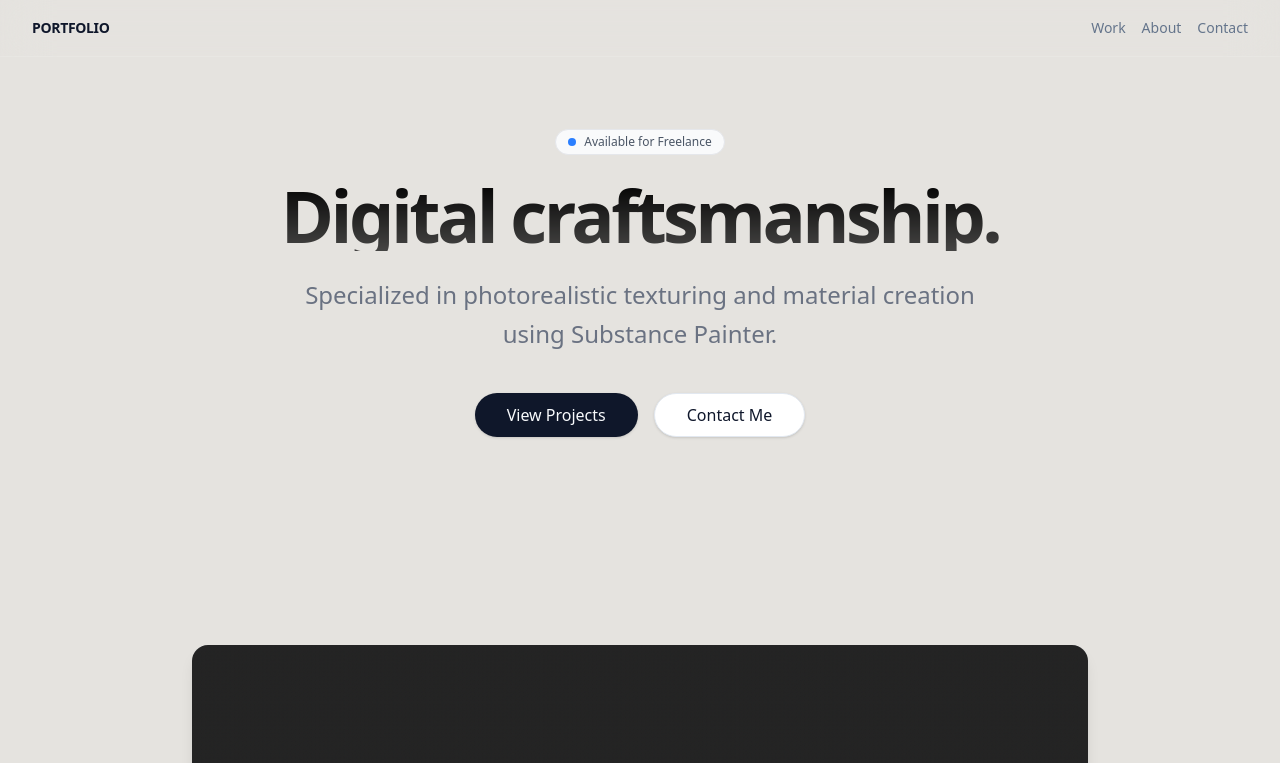
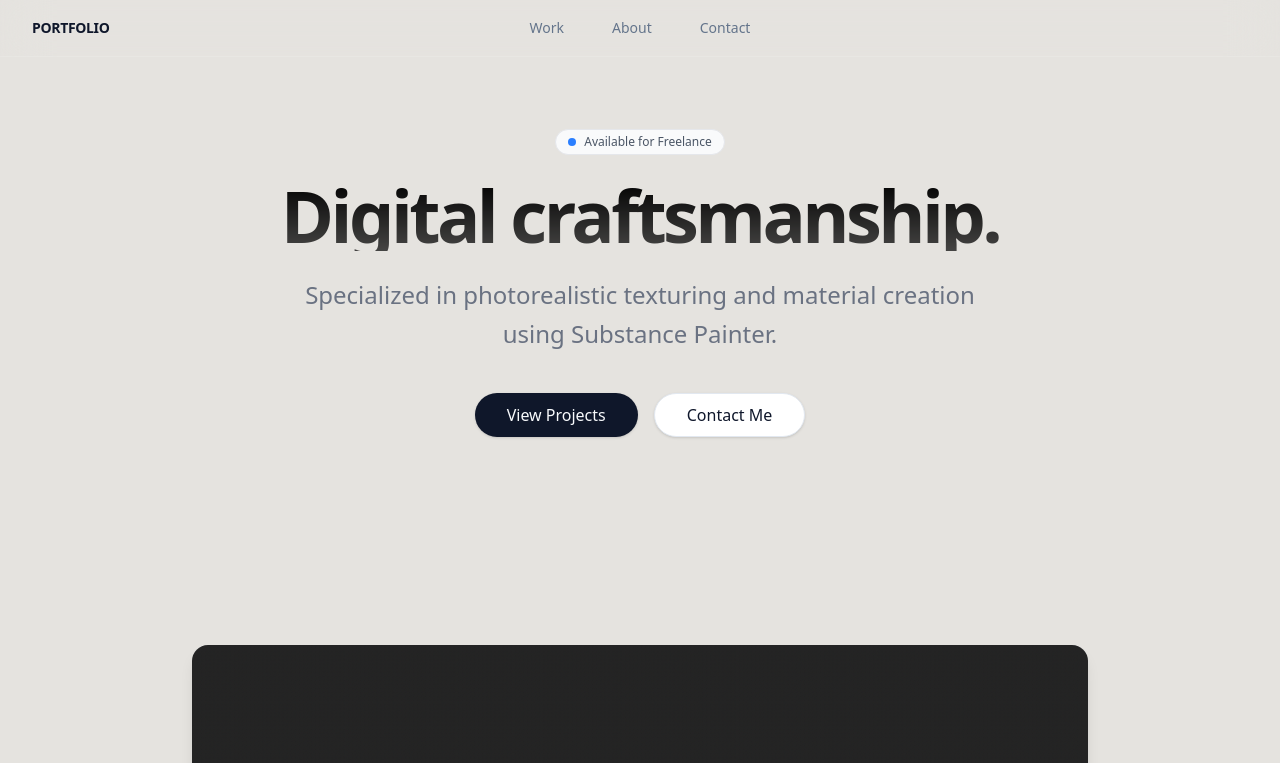
Before and after one commit to ThayikaPetchnui/thayika-portfolio-website, a React (Vite) app in the folder portfolio-website/: page / in a window 1280 px wide. Shown: the top 763 px of the page. Built offline with nearby package versions, Linux system fonts and the light colour scheme.

Commit message:
Feat: Implement Navbar with active link effect
- Added NavLink component for interactive navigation
- Implemented active state visualization on click
- Updated Navbar structure and styling

```diff
--- a/portfolio-website/src/components/Navbar.tsx
+++ b/portfolio-website/src/components/Navbar.tsx
@@ -1,14 +1,40 @@
-import { Button } from "@/components/ui/button"; // We will create this dummy button next
+import { useState } from "react";
+import { cn } from "@/lib/utils";
+
+const NavLink = ({ href, children }: { href: string; children: React.ReactNode }) => {
+  const [isActive, setIsActive] = useState(false);
+
+  const handleClick = () => {
+    setIsActive(true);
+    setTimeout(() => setIsActive(false), 400);
+  };
+
+  return (
+    <a
+      href={href}
+      onClick={handleClick}
+      className="relative flex items-center justify-center px-5 py-2 text-sm font-medium text-muted-foreground transition-colors hover:text-black"
+    >
+      <span className="relative z-10">{children}</span>
+      <span
+        className={cn(
+          "absolute inset-0 z-0 rounded-full bg-black/10 transition-all duration-500 ease-out",
+          isActive ? "scale-100 opacity-100" : "scale-50 opacity-0"
+        )}
+      />
+    </a>
+  );
+};
 
 export function Navbar() {
   return (
     <nav className="fixed top-0 z-50 w-full border-b border-white/10 bg-[#E5E3DF]/50 backdrop-blur-xl supports-[backdrop-filter]:bg-[#E5E3DF]/20">
-      <div className="container flex h-14 items-center justify-between px-4 md:px-8">
+      <div className="container mx-auto relative flex h-14 items-center px-4 md:px-8">
         <div className="text-sm font-semibold tracking-tight">PORTFOLIO</div>
-        <div className="flex gap-4 text-sm text-muted-foreground">
-          <a href="#work" className="hover:text-primary transition-colors">Work</a>
-          <a href="#about" className="hover:text-primary transition-colors">About</a>
-          <a href="#contact" className="hover:text-primary transition-colors">Contact</a>
+        <div className="absolute left-1/2 top-1/2 -translate-x-1/2 -translate-y-1/2 flex gap-2">
+          <NavLink href="#work">Work</NavLink>
+          <NavLink href="#about">About</NavLink>
+          <NavLink href="#contact">Contact</NavLink>
         </div>
       </div>
     </nav>
```
